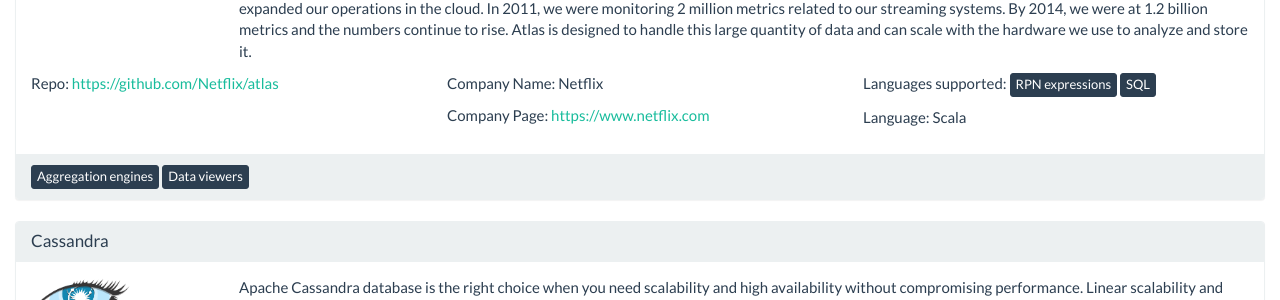
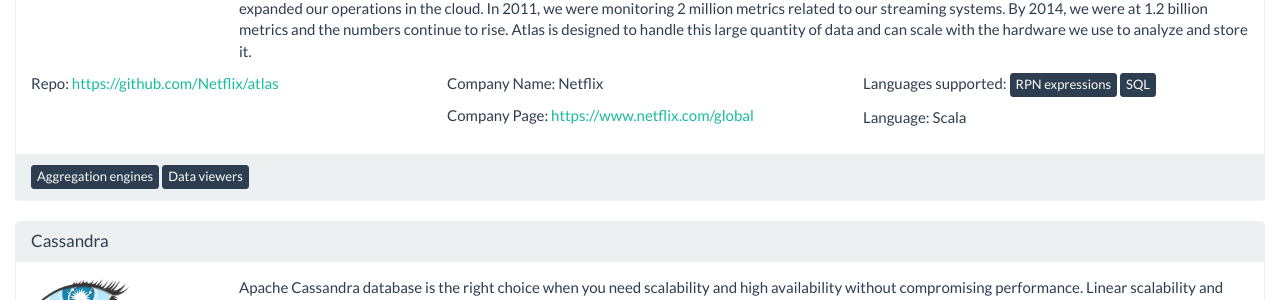
Before and after one commit to bigdataref/bigdataref.github.io, a Jekyll site: the page built from index.html, in a window 1280 px wide and 900 px high. Shown: the part 235-535 px from the top of the window. Built offline with Jekyll 4.4.1, drawn with Linux system fonts in a browser that asks for light colours; nearby versions of some CDN libraries; some of the changed lines change nothing that is shown.

Commit message:
fixed url

```diff
--- a/_data/entries/atlas.yml
+++ b/_data/entries/atlas.yml
@@ -20,4 +20,4 @@
 languagesSupported: [RPN expressions, SQL]
 license: Apache 2.0
 companyName: Netflix
-companyUrl: https://www.netflix.com
+companyUrl: https://www.netflix.com/global
```
